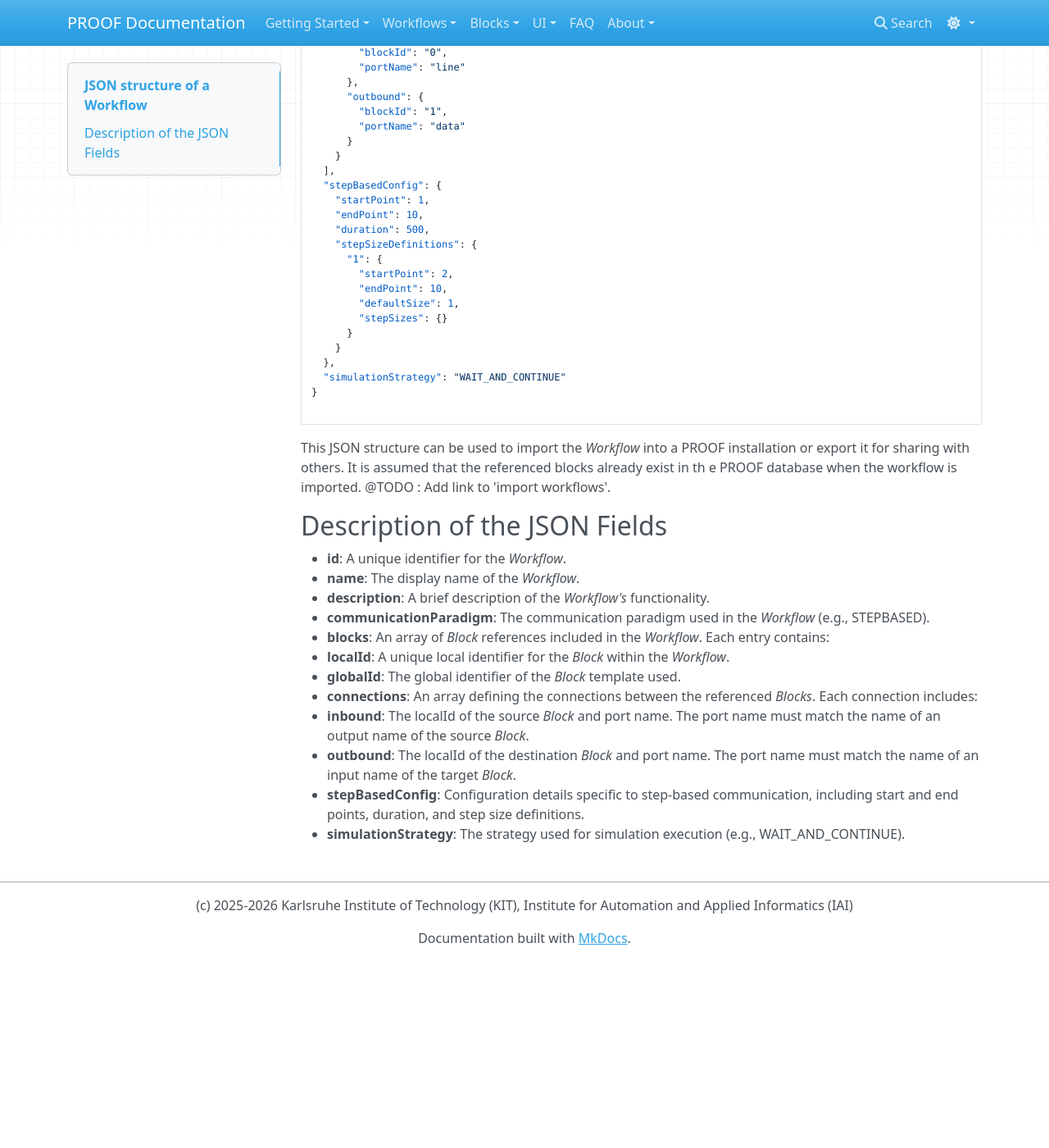
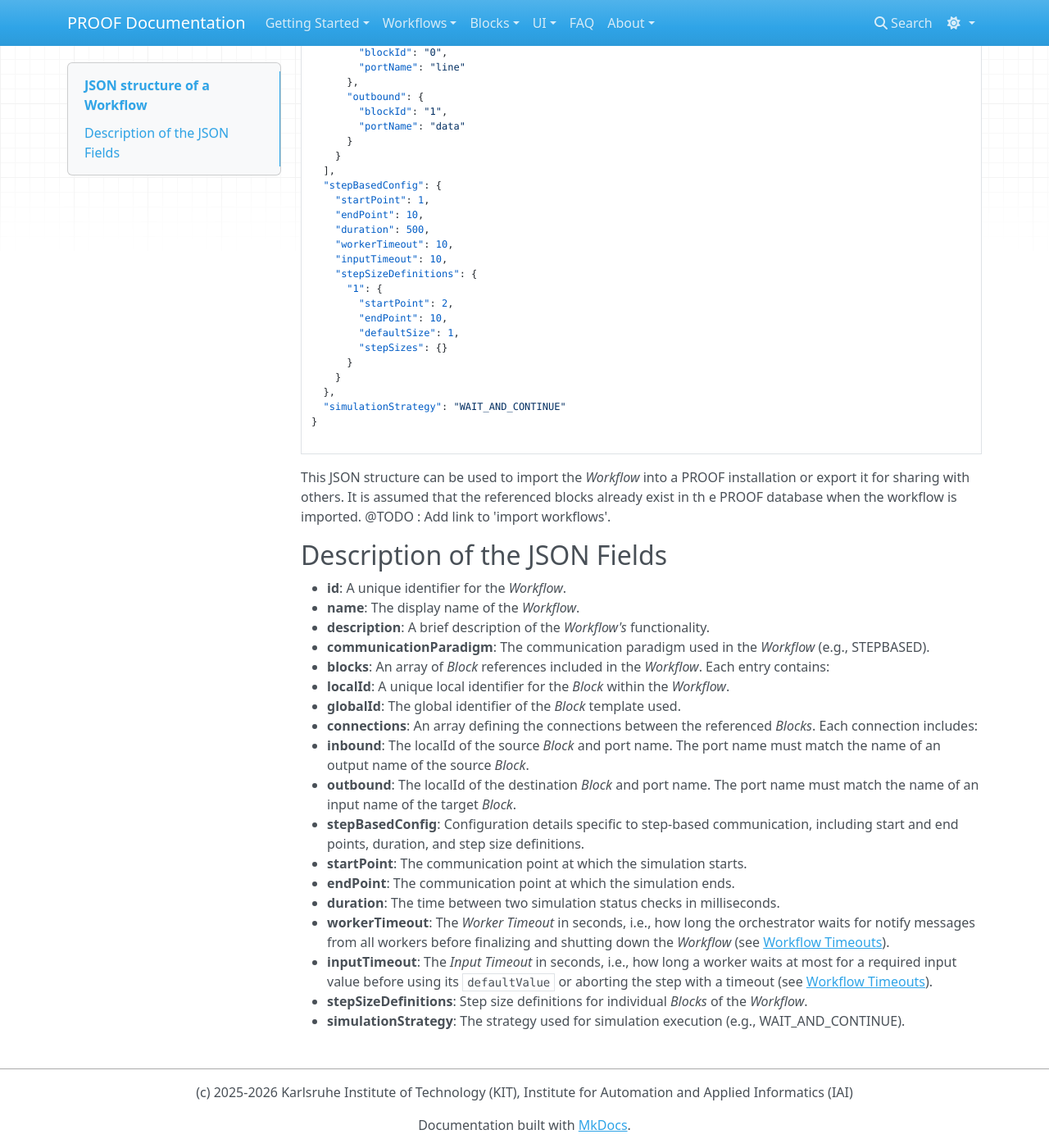
Before and after one commit to KIT-IAI-PROOF/kit-iai-proof.github.io, an MkDocs documentation site: the page built from docs/Structure/json-structure-of-a-workflow.md, in a window 1280 px wide and 1400 px high, scrolled down 768 px. Shown: the whole window at 82% size. Built offline with MkDocs 1.6.1, drawn with Linux system fonts in a browser that asks for light colours; nearby versions of some CDN libraries; before the commit the page ends 1940 px from its top, so only the background shows below that.

Commit message:
fix: revert monitoring-workflows changes, adding changes in json-structure instead

```diff
--- a/docs/Structure/json-structure-of-a-workflow.md
+++ b/docs/Structure/json-structure-of-a-workflow.md
@@ -45,6 +45,8 @@
     "startPoint": 1,
     "endPoint": 10,
     "duration": 500,
+    "workerTimeout": 10,
+    "inputTimeout": 10,
     "stepSizeDefinitions": {
       "1": {
         "startPoint": 2,
@@ -76,4 +78,10 @@
   - **inbound**: The localId of the source *Block* and port name. The port name must match the name of an output name of the source *Block*.
   - **outbound**: The localId of the destination *Block* and port name. The port name must match the name of an input name of the target *Block*.
 - **stepBasedConfig**: Configuration details specific to step-based communication, including start and end points, duration, and step size definitions.
+  - **startPoint**: The communication point at which the simulation starts.
+  - **endPoint**: The communication point at which the simulation ends.
+  - **duration**: The time between two simulation status checks in milliseconds.
+  - **workerTimeout**: The *Worker Timeout* in seconds, i.e., how long the orchestrator waits for notify messages from all workers before finalizing and shutting down the *Workflow* (see [Workflow Timeouts](../UI/creating-workflows.md#worker-timeout-workertimeout)).
+  - **inputTimeout**: The *Input Timeout* in seconds, i.e., how long a worker waits at most for a required input value before using its `defaultValue` or aborting the step with a timeout (see [Workflow Timeouts](../UI/creating-workflows.md#input-timeout-inputtimeout)).
+  - **stepSizeDefinitions**: Step size definitions for individual *Blocks* of the *Workflow*.
 - **simulationStrategy**: The strategy used for simulation execution (e.g., WAIT_AND_CONTINUE).
```
Also changed, not shown: docs/Workflow/monitoring-workflows.md (+1 -4 lines).
